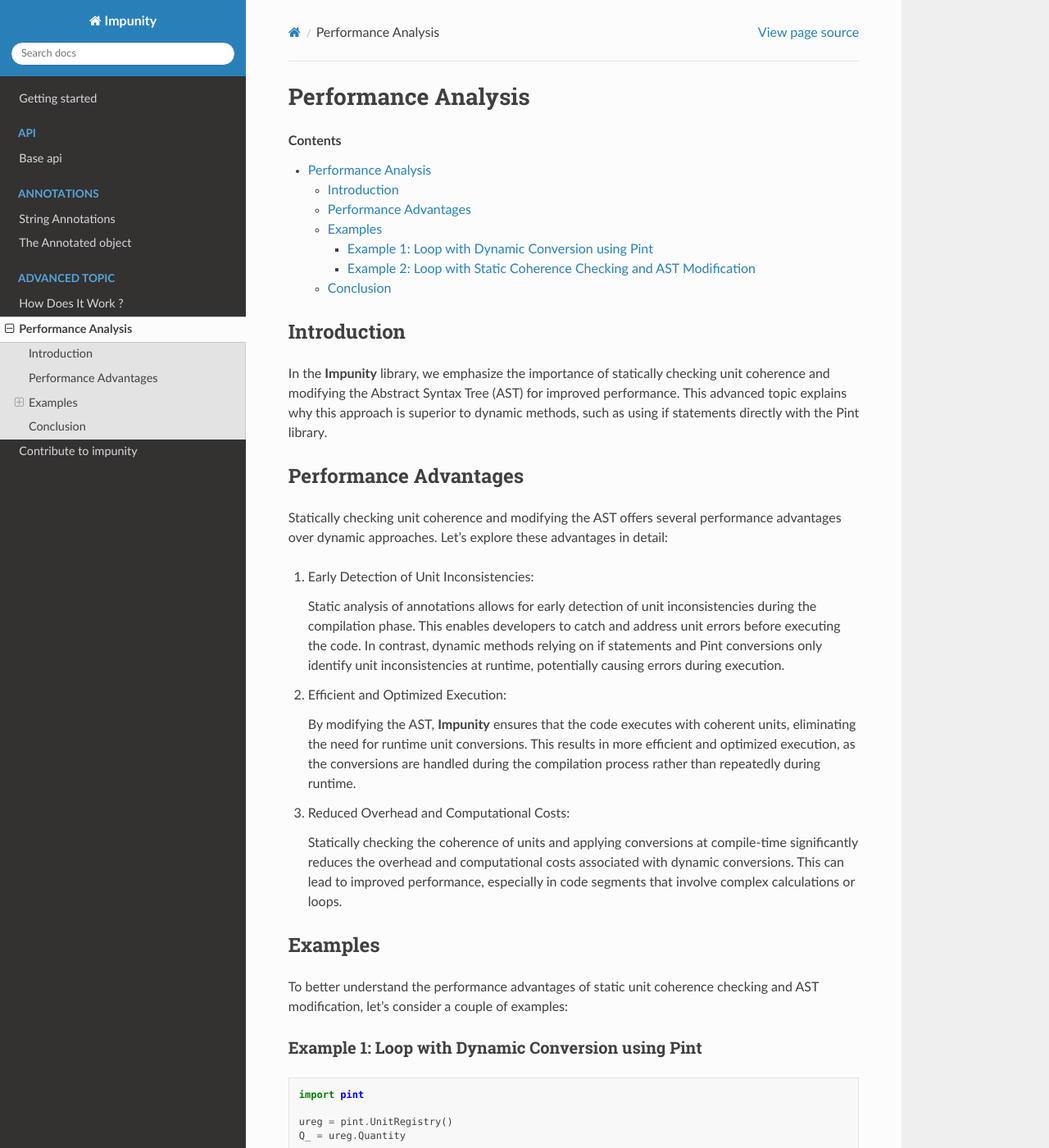
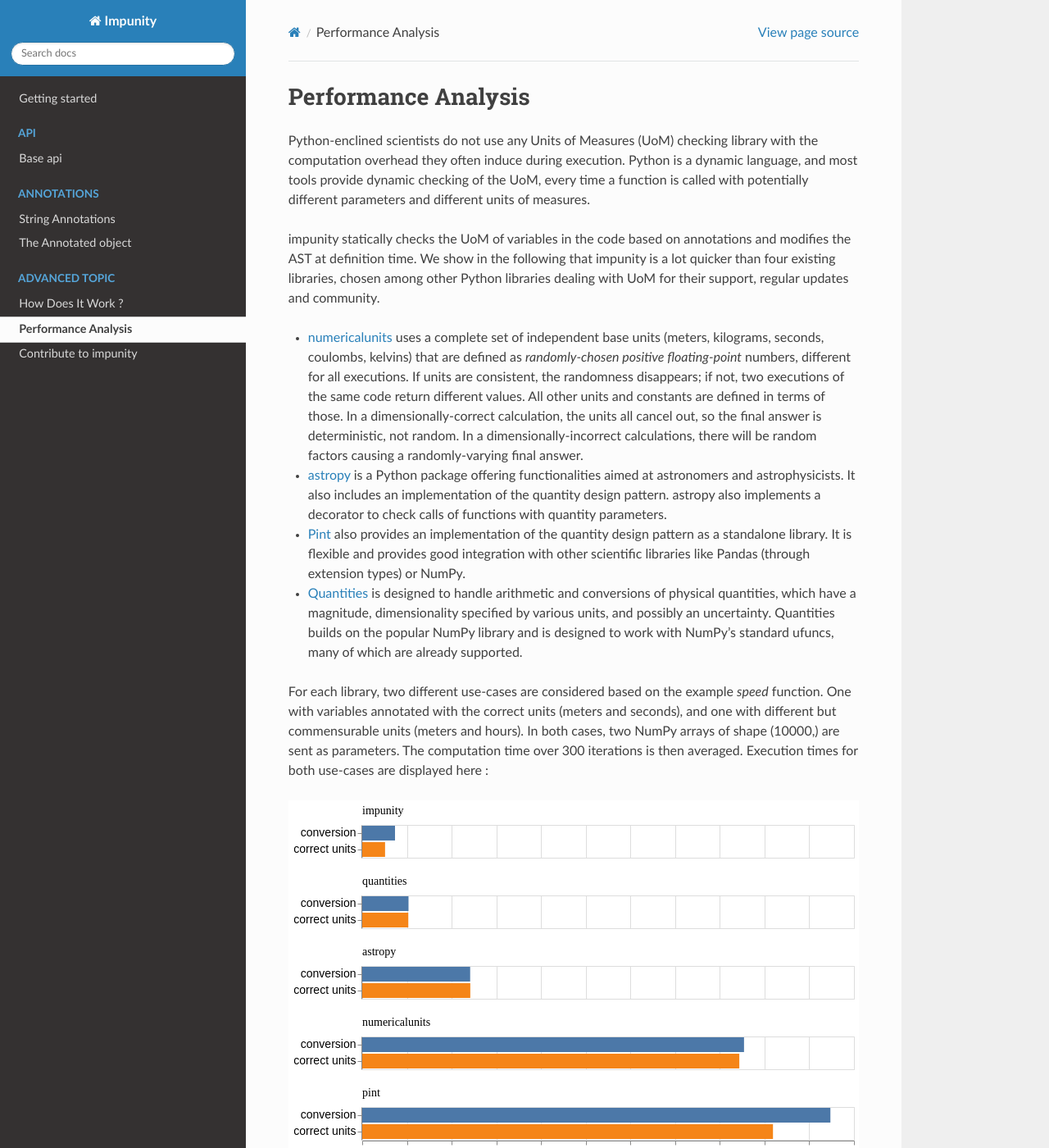
Before and after one commit to achevrot/impunity, a Sphinx documentation site: the page built from docs/source/perf_improvement.rst, in a window 1280 px wide and 1400 px high. Shown: the whole window at 82% size. Built offline with Sphinx 7.4.7 and the Read the Docs theme 2.0.0, drawn with Linux system fonts in a browser that asks for light colours; some of the changed text lies outside the part shown.

Commit message:
updating the perf comparison doc page

```diff
--- a/docs/source/perf_improvement.rst
+++ b/docs/source/perf_improvement.rst
@@ -1,121 +1,168 @@
 Performance Analysis
 =====================
 
-.. contents::
+Python-enclined scientists do not use any Units of Measures (UoM) checking
+library with the computation overhead they often induce during execution.
+Python is a dynamic language, and most tools provide dynamic checking of
+the UoM, every time a function is called with potentially different
+parameters and different units of measures.
 
-Introduction
-------------
+impunity statically checks the UoM of variables in the code based on
+annotations and modifies the AST at definition time. We show in the
+following that impunity is a lot quicker than four existing libraries,
+chosen among other Python libraries dealing with UoM for their support,
+regular updates and community.
 
-In the **Impunity** library, we emphasize the importance of statically
-checking unit coherence and modifying the Abstract Syntax Tree (AST)
-for improved performance. This advanced topic explains why this approach
-is superior to dynamic methods, such as using if statements directly
-with the Pint library.
+- `numericalunits <https://github.com/sbyrnes321/numericalunits/>`_ uses
+  a complete set of independent base units (meters, kilograms, seconds,
+  coulombs, kelvins) that are defined as *randomly-chosen positive
+  floating-point* numbers, different for all executions. If units are consistent,
+  the randomness disappears; if not, two executions of the same code return
+  different values. All other units and constants are defined in terms of
+  those. In a dimensionally-correct calculation, the units all cancel out,
+  so the final answer is deterministic, not random. In a dimensionally-incorrect
+  calculations, there will be random factors causing a randomly-varying
+  final answer.
 
-Performance Advantages
-----------------------
+- `astropy <https://github.com/sbyrnes321/numericalunits/>`_
+  is a Python package offering functionalities aimed at astronomers
+  and astrophysicists. It also includes an implementation of the
+  quantity design pattern. astropy also implements a decorator to check
+  calls of functions with quantity parameters.
 
-Statically checking unit coherence and modifying the AST offers several
-performance advantages over dynamic approaches. Let's explore these
-advantages in detail:
+- `Pint <https://github.com/hgrecco/pint/>`_
+  also provides an implementation of the quantity
+  design pattern as a standalone library. It is
+  flexible and provides good integration with other
+  scientific libraries like Pandas (through extension types) or NumPy.
 
-1. Early Detection of Unit Inconsistencies:
+- `Quantities <https://github.com/python-quantities/python-quantities>`_
+  is designed to handle arithmetic and conversions of physical quantities,
+  which have a magnitude, dimensionality specified by various units,
+  and possibly an uncertainty. Quantities builds on the popular NumPy
+  library and is designed to work with NumPy’s standard ufuncs,
+  many of which are already supported.
 
-   Static analysis of annotations allows for early detection of unit
-   inconsistencies during the compilation phase. This enables developers
-   to catch and address unit errors before executing the code. In contrast,
-   dynamic methods relying on if statements and Pint conversions only identify
-   unit inconsistencies at runtime, potentially causing errors during execution.
+For each library, two different use-cases are considered based on the example
+*speed* function. One with variables annotated with the correct units
+(meters and seconds), and one with different but commensurable units (meters
+and hours). In both cases, two NumPy arrays of shape (10000,) are sent as
+parameters. The computation time over 300 iterations is then averaged.
+Execution times for both use-cases are displayed here :
 
-2. Efficient and Optimized Execution:
+.. figure:: images/impunity_performance.svg
+   :name: my-custom-label
 
-   By modifying the AST, **Impunity** ensures that the code executes with
-   coherent units, eliminating the need for runtime unit conversions. This
-   results in more efficient and optimized execution, as the conversions are
-   handled during the compilation process rather than repeatedly during runtime.
+As we can see, the overhead induced by impunity is minimal.
+This is mainly due to the difference between the dynamic
+checking of the other libraries and the static analysis
+done by impunity. By changing the AST directly before execution,
+impunity limits its overhead to the multiplications added to keep
+the units coherent between each others. This is also why, when
+UoM are identical, the overhead is non-existent.
 
-3. Reduced Overhead and Computational Costs:
 
-   Statically checking the coherence of units and applying conversions at
-   compile-time significantly reduces the overhead and computational costs
-   associated with dynamic conversions. This can lead to improved performance,
-   especially in code segments that involve complex calculations or loops.
+.. Statically checking unit coherence and modifying the AST offers several
+.. performance advantages over dynamic approaches. Let's explore these
+.. advantages in detail:
 
-Examples
---------
+.. 1. Early Detection of Unit Inconsistencies:
 
-To better understand the performance advantages of static unit coherence
-checking and AST modification, let's consider a couple of examples:
+..    Static analysis of annotations allows for early detection of unit
+..    inconsistencies during the compilation phase. This enables developers
+..    to catch and address unit errors before executing the code. In contrast,
+..    dynamic methods relying on if statements and Pint conversions only identify
+..    unit inconsistencies at runtime, potentially causing errors during execution.
 
-Example 1: Loop with Dynamic Conversion using Pint
-~~~~~~~~~~~~~~~~~~~~~~~~~~~~~~~~~~~~~~~~~~~~~~~~~~~~~~
+.. 2. Efficient and Optimized Execution:
 
-.. code-block:: python
+..    By modifying the AST, **Impunity** ensures that the code executes with
+..    coherent units, eliminating the need for runtime unit conversions. This
+..    results in more efficient and optimized execution, as the conversions are
+..    handled during the compilation process rather than repeatedly during runtime.
 
-    import pint
+.. 3. Reduced Overhead and Computational Costs:
 
-    ureg = pint.UnitRegistry()
-    Q_ = ureg.Quantity
+..    Statically checking the coherence of units and applying conversions at
+..    compile-time significantly reduces the overhead and computational costs
+..    associated with dynamic conversions. This can lead to improved performance,
+..    especially in code segments that involve complex calculations or loops.
 
-    def calculate_velocity(distance: "feet", time: "minutes") -> "ft / mn":
-        converted_distance = Q_(distance, ureg.feet)
-        converted_time = Q_(time, ureg.minutes)
-        return converted_distance / converted_time
+.. Examples
+.. --------
 
-    distance = Q_([1, 2, 3], ureg.meter)
-    time = Q_([2, 3, 4], ureg.second)
+.. To better understand the performance advantages of static unit coherence
+.. checking and AST modification, let's consider a couple of examples:
 
-    for d, t in zip(distance, time):
-        velocity = calculate_velocity(d, t)
-        print(velocity)
+.. Example 1: Loop with Dynamic Conversion using Pint
+.. ~~~~~~~~~~~~~~~~~~~~~~~~~~~~~~~~~~~~~~~~~~~~~~~~~~~~~~
 
-In this example, a loop iterates over lists of `distance` and `time`
-values. To perform unit conversion, each value is multiplied by the
-respective Pint unit (`ureg.feet` and `ureg.minutes`). The overhead of
-repeatedly performing conversions within the loop can impact performance,
-especially for large datasets as it needs to check each value one by one.
-It is also prone to Dimensionality Errors if `calculate_velocity` is not given
-a length quantity.
+.. .. code-block:: python
 
-Example 2: Loop with Static Coherence Checking and AST Modification
-~~~~~~~~~~~~~~~~~~~~~~~~~~~~~~~~~~~~~~~~~~~~~~~~~~~~~~~~~~~~~~~~~~~~~~~~~~~~~~~
+..     import pint
 
-.. code-block:: python
+..     ureg = pint.UnitRegistry()
+..     Q_ = ureg.Quantity
 
-    from impunity import impunity
+..     def calculate_velocity(distance: "feet", time: "minutes") -> "ft / mn":
+..         converted_distance = Q_(distance, ureg.feet)
+..         converted_time = Q_(time, ureg.minutes)
+..         return converted_distance / converted_time
 
-    @impunity
-    def calculate_velocity(distance: "feet", time: "minutes") -> "ft / mn":
-        return distance / time
+..     distance = Q_([1, 2, 3], ureg.meter)
+..     time = Q_([2, 3, 4], ureg.second)
 
-    @impunity
-    def test_impunity():
-        distance: "meters" = [1, 2, 3]
-        time: "seconds" = [2, 3, 4]
+..     for d, t in zip(distance, time):
+..         velocity = calculate_velocity(d, t)
+..         print(velocity)
 
-        for d, t in zip(distance, time):
-            velocity = calculate_velocity(d, t)
-            print(velocity)
+.. In this example, a loop iterates over lists of `distance` and `time`
+.. values. To perform unit conversion, each value is multiplied by the
+.. respective Pint unit (`ureg.feet` and `ureg.minutes`). The overhead of
+.. repeatedly performing conversions within the loop can impact performance,
+.. especially for large datasets as it needs to check each value one by one.
+.. It is also prone to Dimensionality Errors if `calculate_velocity` is not given
+.. a length quantity.
 
-    test_impunity()
+.. Example 2: Loop with Static Coherence Checking and AST Modification
+.. ~~~~~~~~~~~~~~~~~~~~~~~~~~~~~~~~~~~~~~~~~~~~~~~~~~~~~~~~~~~~~~~~~~~~~~~~~~~~~~~
 
-In this example, the `calculate_velocity` function is decorated with
-`@impunity` to ensure unit coherence. The loop iterates over the lists
-of `distance` and `time`, invoking the decorated function for each pair.
-The static unit coherence checking and AST modification performed by
-**Impunity** eliminate the need for explicit conversions within the
-loop, resulting in improved performance.
+.. .. code-block:: python
 
-Conclusion
-----------
+..     from impunity import impunity
 
-Static unit coherence checking and AST modification provided by the
-**Impunity** library offer significant performance advantages over
-dynamic approaches. By detecting unit inconsistencies early, ensuring
-efficient execution, and reducing overhead and computational costs,
-**Impunity** enables developers to work with coherent units
-seamlessly and achieve optimal performance.
+..     @impunity
+..     def calculate_velocity(distance: "feet", time: "minutes") -> "ft / mn":
+..         return distance / time
 
-By adopting static coherence checking and AST modification,
-you can enhance the performance of your code, especially
-in scenarios involving complex calculations, loops, and large datasets.
+..     @impunity
+..     def test_impunity():
+..         distance: "meters" = [1, 2, 3]
+..         time: "seconds" = [2, 3, 4]
+
+..         for d, t in zip(distance, time):
+..             velocity = calculate_velocity(d, t)
+..             print(velocity)
+
+..     test_impunity()
+
+.. In this example, the `calculate_velocity` function is decorated with
+.. `@impunity` to ensure unit coherence. The loop iterates over the lists
+.. of `distance` and `time`, invoking the decorated function for each pair.
+.. The static unit coherence checking and AST modification performed by
+.. **Impunity** eliminate the need for explicit conversions within the
+.. loop, resulting in improved performance.
+
+.. Conclusion
+.. ----------
+
+.. Static unit coherence checking and AST modification provided by the
+.. **Impunity** library offer significant performance advantages over
+.. dynamic approaches. By detecting unit inconsistencies early, ensuring
+.. efficient execution, and reducing overhead and computational costs,
+.. **Impunity** enables developers to work with coherent units
+.. seamlessly and achieve optimal performance.
+
+.. By adopting static coherence checking and AST modification,
+.. you can enhance the performance of your code, especially
+.. in scenarios involving complex calculations, loops, and large datasets.
```
Also changed, not shown: docs/source/images/impunity_performance.svg (added).
